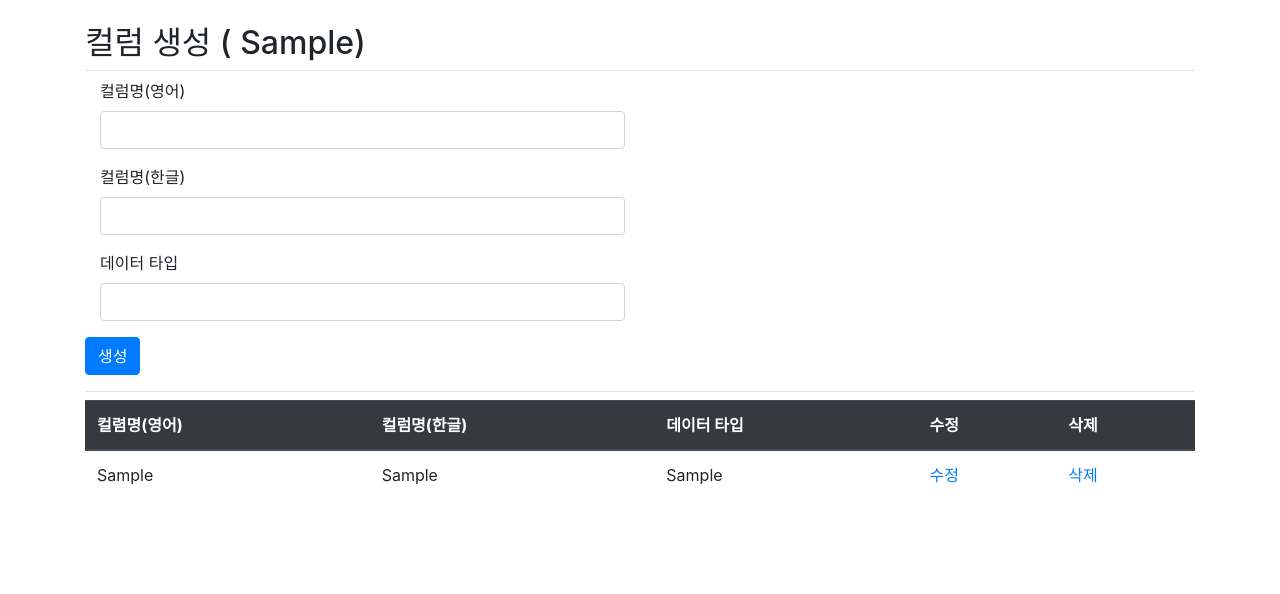
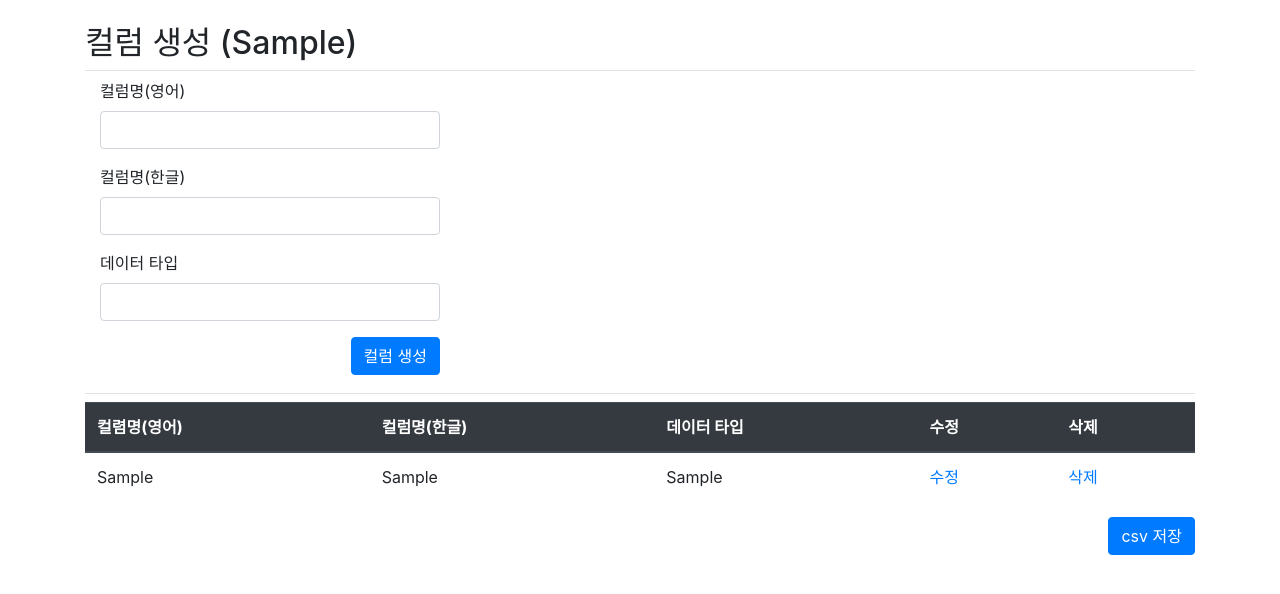
Before and after one commit to mobigen/AP_API_Router, a Django app: template common_web/templates/table/table_detail.html in a window 1280 px wide. Shown: the part 76-670 px from the top of the page. Run offline with Django 3.2, Linux system fonts and the light colour scheme; the template is opened without the code that fills it: most values are stand-ins (such as "Sample title", 1, 10 or a date in 2020); some libraries are stand-ins or nearby versions.

Commit message:
[AIPLATFORM-483] 컬럼정보 csv 저장기능 추가

```diff
--- a/common_web/table/urls.py
+++ b/common_web/table/urls.py
@@ -6,6 +6,8 @@ app_name = 'table'
 urlpatterns = [
     path('', views.table_list, name='table_list'),
     path('<str:table_id>', views.table_detail, name='table_detail'),
+    path('<str:table_id>/csv', views.save_csv, name="save_csv"),
+
     path('create/', views.create_table, name='create_table'),
     path('<str:table_id>/update', views.update_table, name='update_table'),
     path('<str:table_id>/column/delete/<str:eng_nm>',
@@ -14,4 +16,5 @@ urlpatterns = [
          views.update_column, name='update_column'),
     path('<str:table_id>/delete',
          views.delete_table, name='delete_table'),
+
 ]
--- a/common_web/templates/table/table_detail.html
+++ b/common_web/templates/table/table_detail.html
@@ -1,23 +1,25 @@
 {% extends 'base.html'%}
 {% block content %}
   <div class="container my-3">
-    <h2 class="border-bottom py-2">컬럼 생성 (
-      {{ table.table_nm }})</h2>
+    <h2 class="border-bottom py-2">컬럼 생성 ({{ table.table_nm }})</h2>
 
     <form method="post">
-      <div class="form-group col-md-6">
+      <div class="form-group col-md-4">
         <label for="eng_nm">컬럼명(영어)</label>
         <input type="text" class="form-control" name="eng_nm" id="eng_nm" value="{{ form.eng_nm.value|default_if_none:'' }}"/>
       </div>
-      <div class="form-group col-md-6">
+      <div class="form-group col-md-4">
         <label for="kor_nm">컬럼명(한글)</label>
         <input type="text" class="form-control" name="kor_nm" id="kor_nm" value="{{ form.kor_nm.value|default_if_none:'' }}"/>
       </div>
-      <div class="form-group col-md-6">
+      <div class="form-group col-md-4">
         <label for="data_type">데이터 타입</label>
         <input type="text" class="form-control" name="data_type" id="data_type" value="{{ form.data_type.value|default_if_none:'' }}"/>
       </div>
-      <input type="submit" value="생성" class="btn btn-primary"/>
+      <div class="form-group col-md-4">
+        <input type="submit" value="컬럼 생성" class="btn btn-primary" style="float: right;"/><br>
+      </div>
+
     </form>
 
     <h2 class="border-bottom py-2"></h2>
@@ -54,7 +56,6 @@
         {% endif %}
       </tbody>
     </table>
+    <a href="{% url 'table:save_csv' table.table_id %}" class="btn btn-primary" style="float: right;">csv 저장</a>
   </div>
-
-</div>
 {% endblock %}
```
Also changed, not shown: common_web/table/views.py (+20 -2 lines), common_web/static/img/katech_logo.png (added), common_web/static/img/kt_logo.png (added).
